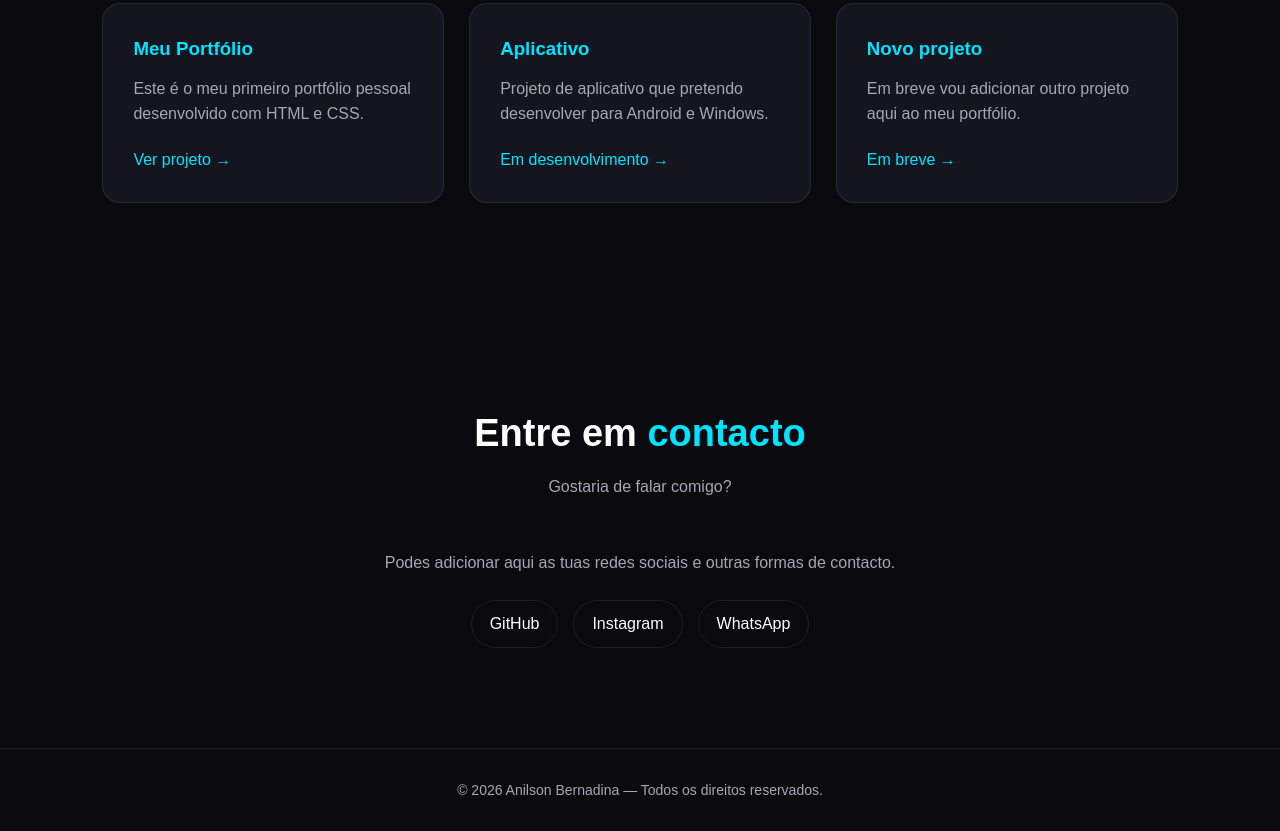
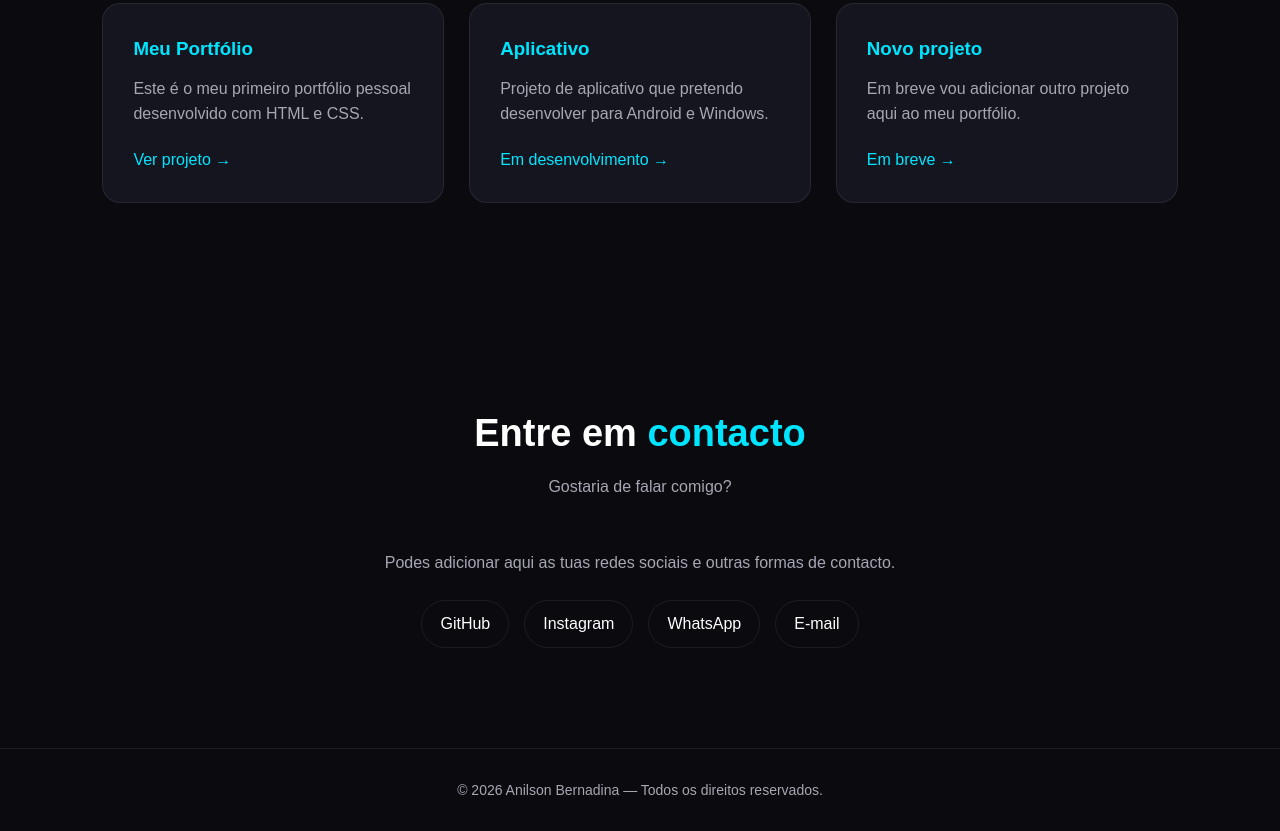
Before and after one commit to anilsonbernadina2-cyber/anilsonbernadina, a plain HTML site: page index.html in a window 1280 px wide. Shown: the part 2012-2843 px from the top of the page. Drawn offline with Linux system fonts and the light colour scheme.

Commit message:
Update index.html

```diff
--- a/index.html
+++ b/index.html
@@ -238,7 +238,9 @@
                 <a href="#">
                     WhatsApp
                 </a>
-
+<a href=":anilsonbernadina2@gmail.com">
+    E-mail
+</a>
             </div>
 
         </div>
```
